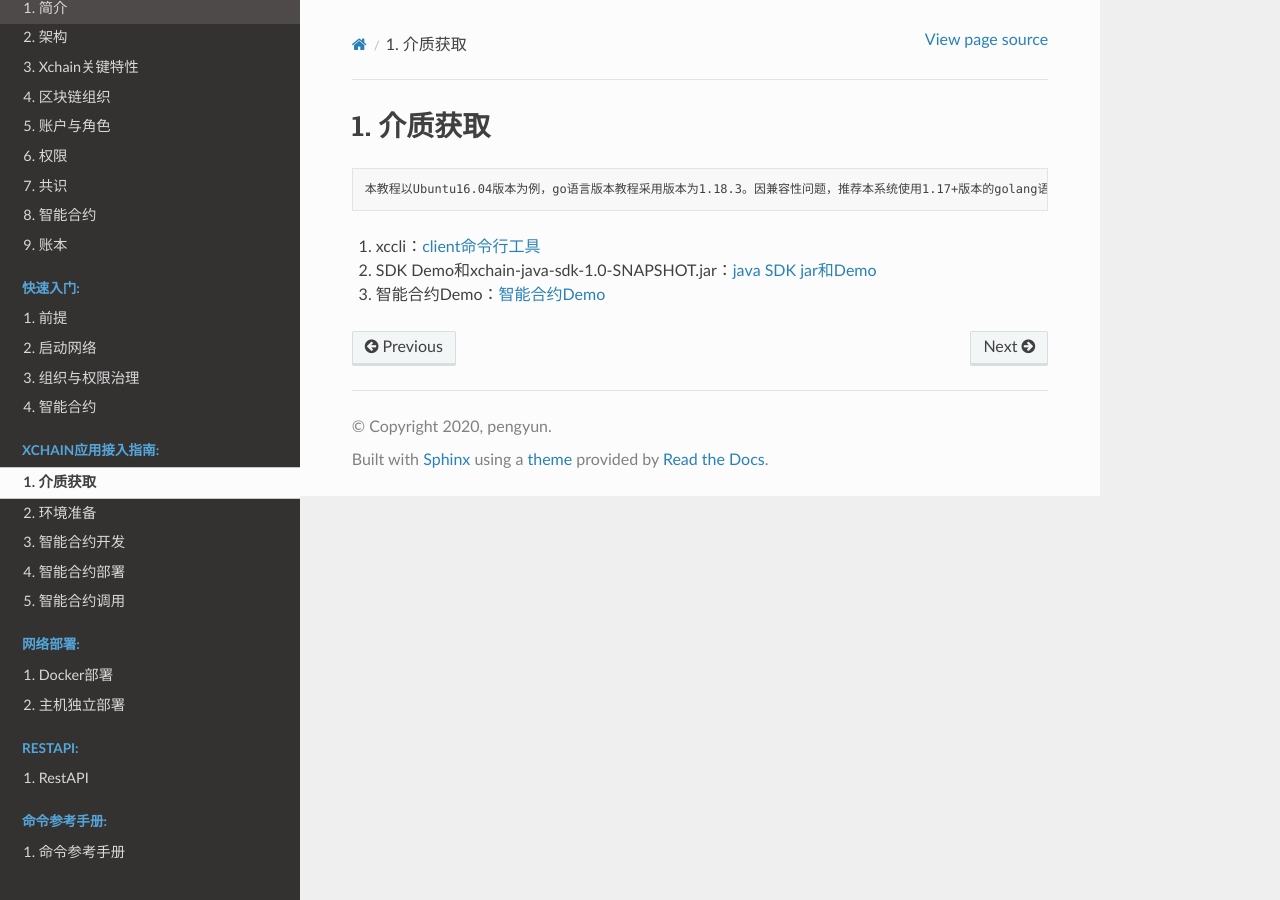
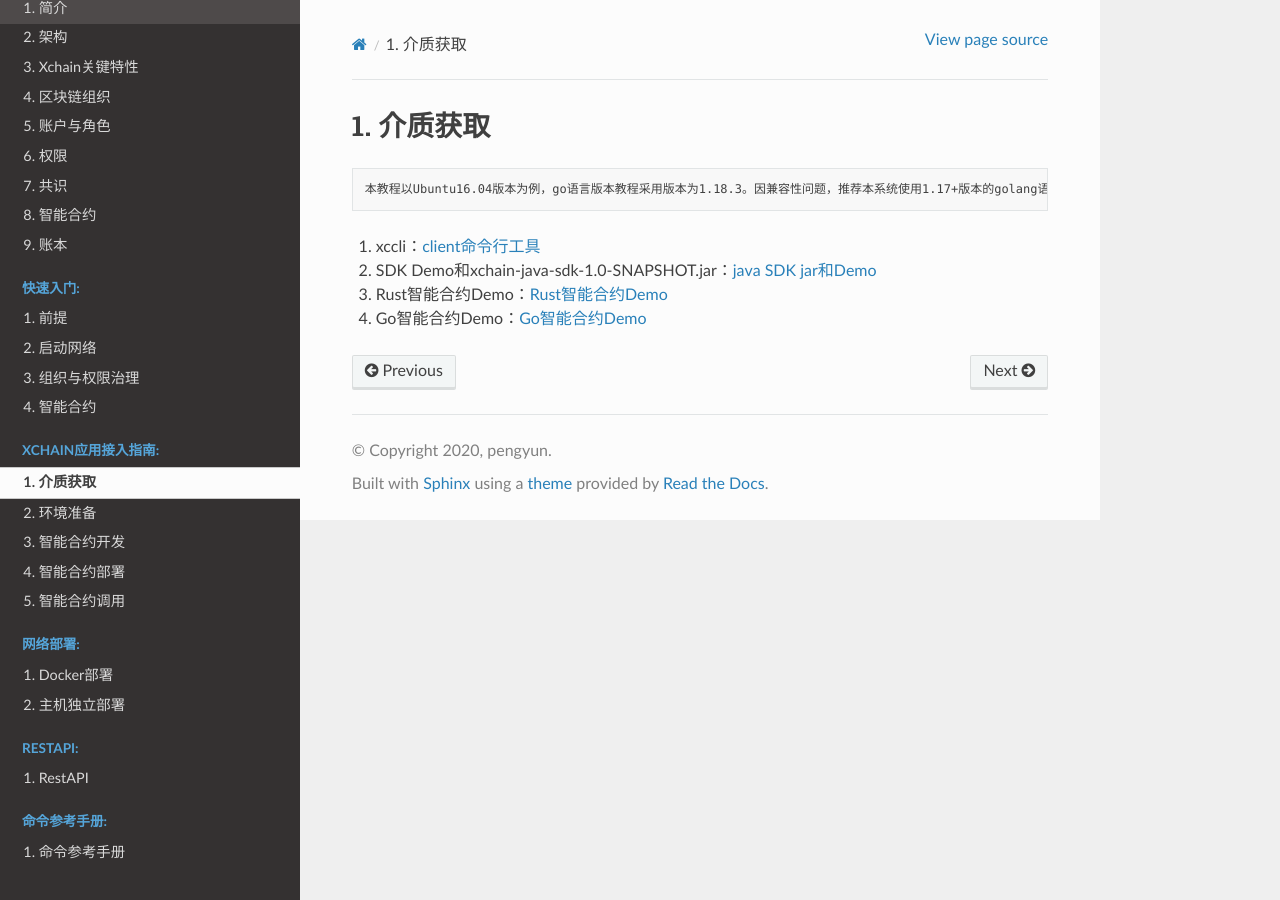
Before and after one commit to XAbaiyangdian/xchaindoc, a Sphinx documentation site: the page built from source/ApplicationAccess/MediumAccess.md, in a window 1280 px wide. Built offline with Sphinx 7.4.7 and the Read the Docs theme 2.0.0, drawn with Linux system fonts in a browser that asks for light colours.

Commit message:
update ApplicationAccess

```diff
--- a/source/ApplicationAccess/MediumAccess.md
+++ b/source/ApplicationAccess/MediumAccess.md
@@ -4,4 +4,5 @@
 
 1. xccli：[client命令行工具](https://gitee.com/xabl/xchain)
 2. SDK Demo和xchain-java-sdk-1.0-SNAPSHOT.jar：[java SDK jar和Demo](https://gitee.com/xabl/sdk)
-3. 智能合约Demo：[智能合约Demo](https://gitee.com/xabl/contract-demo)
+3. Rust智能合约Demo：[Rust智能合约Demo](https://github.com/XAbaiyangdian/xchaindoc/blob/2.0/source/ApplicationAccess/contract/test.zip)
+4. Go智能合约Demo：[Go智能合约Demo](https://github.com/XAbaiyangdian/xchaindoc/blob/2.0/source/ApplicationAccess/contract/cosmwasm-go.zip)
```
Also changed, not shown: source/ApplicationAccess/Environment.md (+2 -2 lines), source/ApplicationAccess/picture/109b5c572e9245c738e085bf75784b63.png (deleted), source/ApplicationAccess/picture/148c3f306f4f54841b889b5f00e5833b.png (deleted), source/ApplicationAccess/picture/37465c008587d7f0ee3e42e65cfbb9e2.png (deleted), source/ApplicationAccess/picture/4280cb852d6ef8e98473ae961dff0c83.png (deleted), source/ApplicationAccess/picture/44c4d5529f5967328766d232ba5fa72b.png (deleted), source/ApplicationAccess/picture/4bb7aef0f685f7bd33900b1f6929ccdd.png (deleted), source/ApplicationAccess/picture/5c3189e54f3a7a7b2e70676e1ce82fac.png (deleted), source/ApplicationAccess/picture/6fd89c64bd07c96b97146ff26f60c78e.png (deleted), source/ApplicationAccess/picture/814a48a1a8d69d7929435ba6ec5559c0.png (deleted), source/ApplicationAccess/picture/8dd591e81c93431320f03b105bda5f8a.png (deleted), source/ApplicationAccess/picture/bf865cbd4895e0ba892c6bb1d833144e.png (deleted), source/ApplicationAccess/picture/d72b9484800f7a15368246a6cdf8ca2d.png (deleted), source/ApplicationAccess/picture/environment3.png (renamed from source/ApplicationAccess/picture/18c5e4d59b3e55359a382ca4ae863b0f.png), 1 more files.
